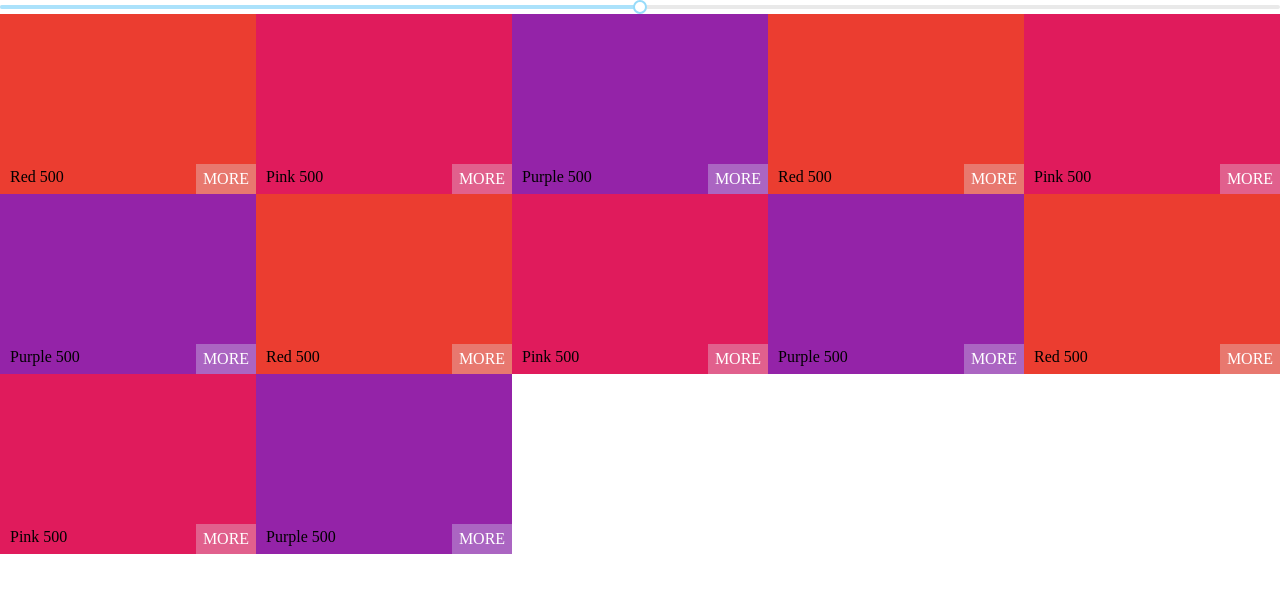
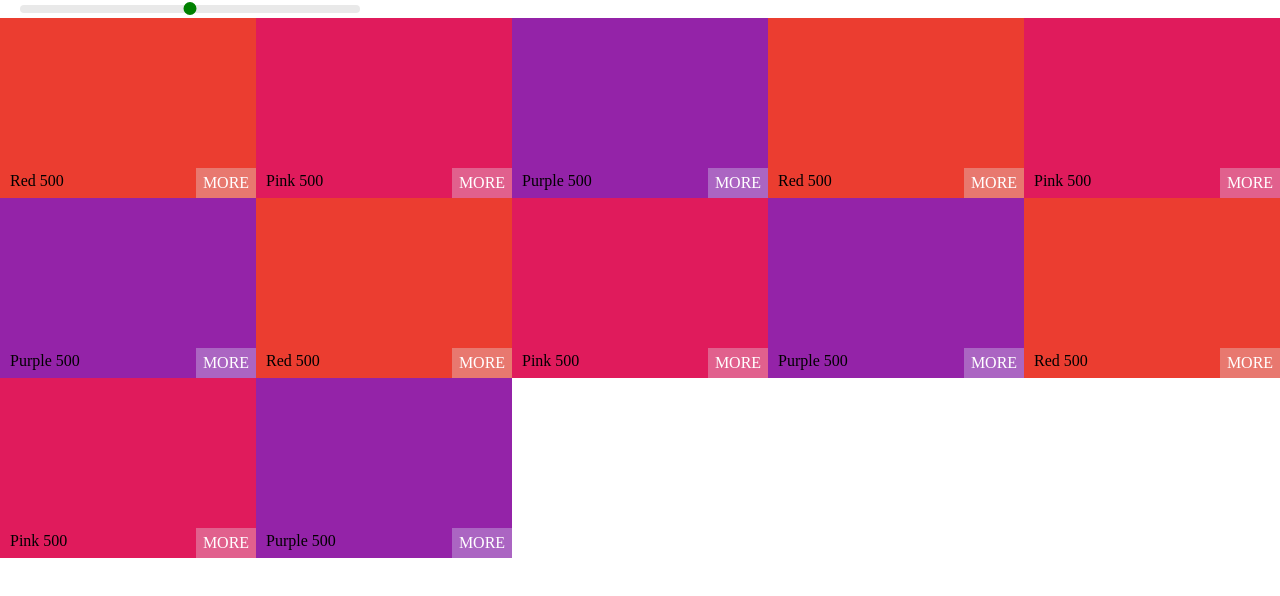
Before and after one commit to uladzislau-stuk/react-color-app, a React app: page /color-pallet in a window 1280 px wide. Built offline with nearby package versions, Linux system fonts and the light colour scheme.

Commit message:
Style slider

```diff
--- a/src/containers/ColorPalette/ColorPalette.js
+++ b/src/containers/ColorPalette/ColorPalette.js
@@ -1,9 +1,9 @@
 import React, { Component } from 'react';
+import 'rc-slider/assets/index.css'
 import './ColorPalette.scss'
 import Slider from 'rc-slider'
 import { Palette } from '../../components/pages/ColorPalette'
 
-import 'rc-slider/assets/index.css'
 
 class ColorPalette extends Component {
 	constructor(props) {
@@ -24,13 +24,16 @@ class ColorPalette extends Component {
 
 		return (
 			<div className="ColorPalette">
+				<div className="slider">
 					<Slider
+						className="slider"
 						min={100}
 						max={900}
 						step={100}
 						onChange={this.changeLevel}
 						defaultValue={this.state.level}
 					/>
+				</div>
 				<Palette
 					colors={colors}
 					level={level}
--- a/src/containers/ColorPalette/ColorPalette.scss
+++ b/src/containers/ColorPalette/ColorPalette.scss
@@ -1,3 +1,33 @@
 .ColorPalette {
 	height: 100vh;
 }
+
+.slider {
+    width: 340px;
+    margin: 0 10px;
+    display: inline-block;
+}
+
+.rc-slider {
+
+    &-track {
+        background-color: transparent;
+    }
+
+    &-rail {
+        height: 8px;
+    }
+
+    &-handle,
+    &-handle:active,
+    &-handle:focus,
+    &-handle:hover {
+        background-color: green;
+        outline: none;
+        border: 2px solid green;
+        box-shadow: none;
+        width: 13px;
+        height: 13px;
+        margin-top: -3px;
+    }
+}
```
Lines whose indentation alone changed are shown as unchanged.
